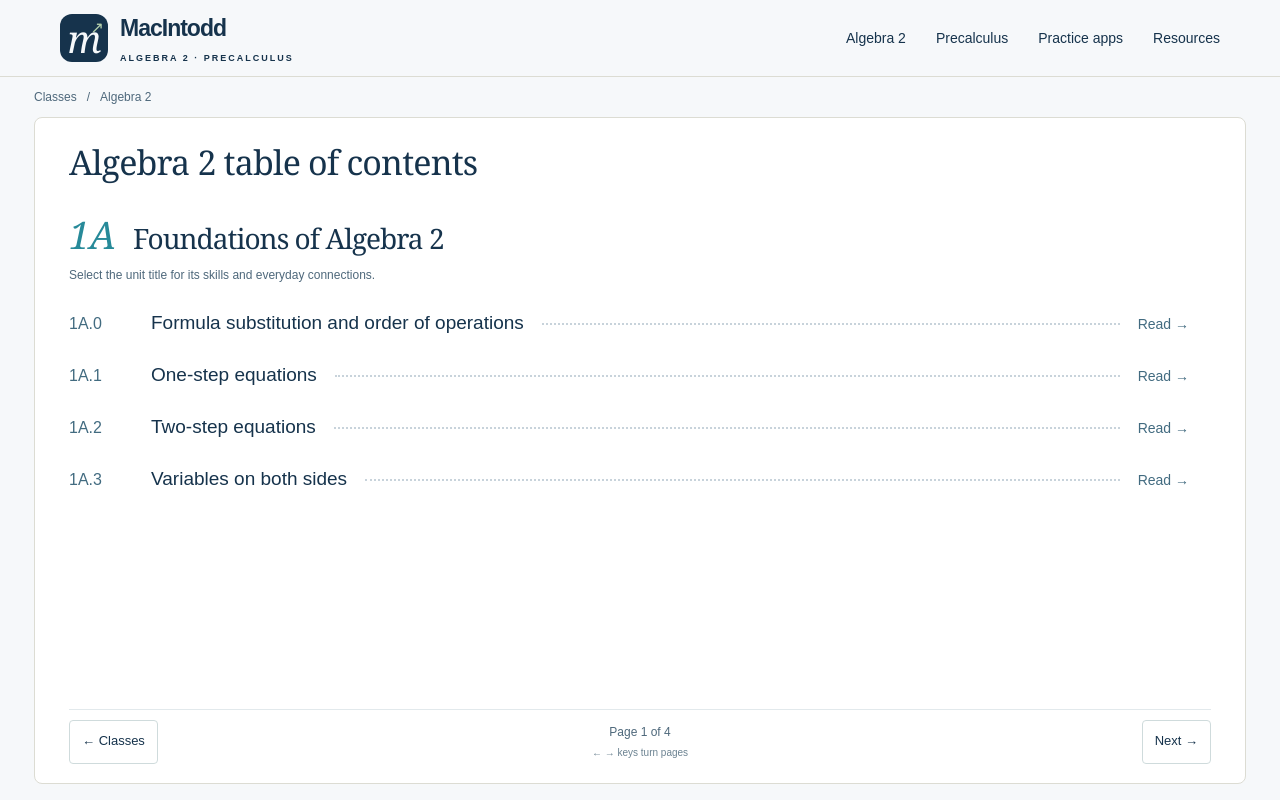
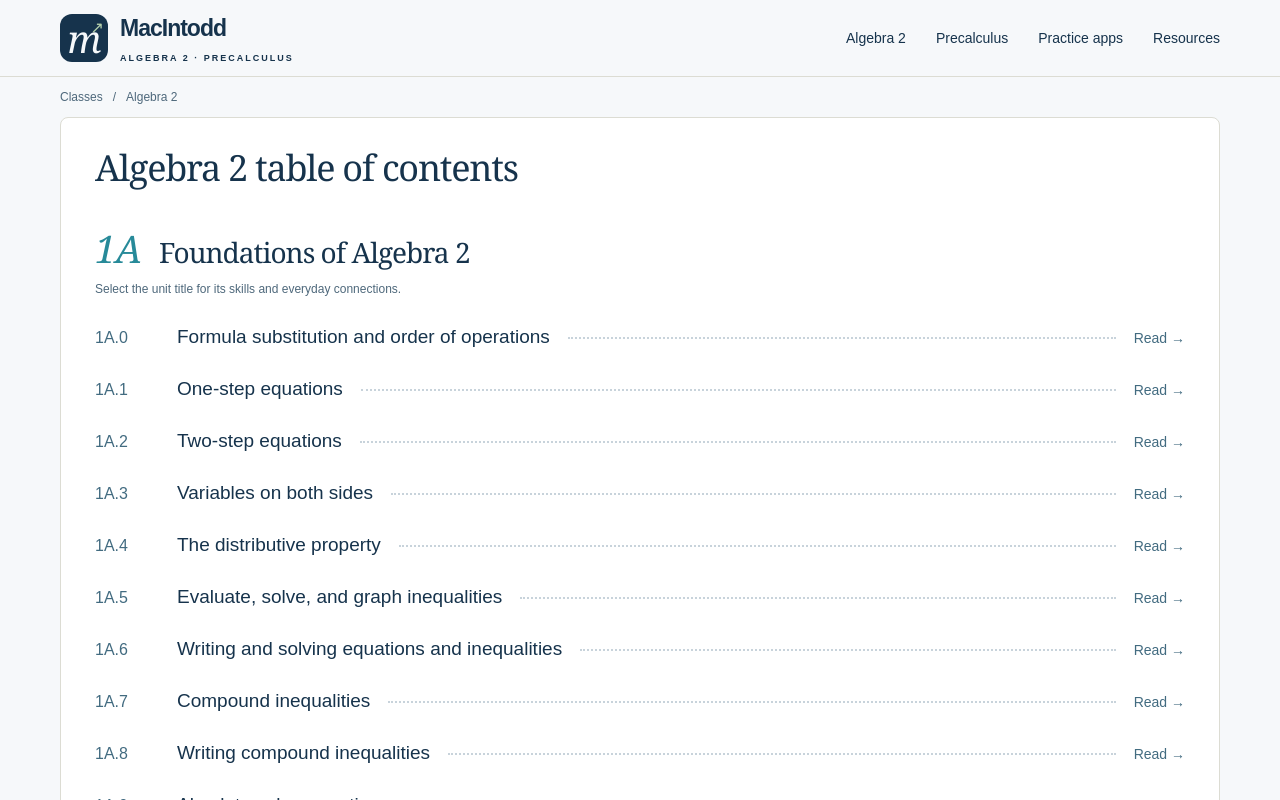
Before and after one commit to macintodd/macintodd-math-site, a Next.js app: page /courses/algebra-2 in a window 1280 px wide. Shown: the top 800 px of the page. Built offline with nearby package versions, Linux system fonts and the light colour scheme.

Commit message:
Show all Algebra 2 contents on one scrolling page

```diff
--- a/src/app/courses/[course]/page.tsx
+++ b/src/app/courses/[course]/page.tsx
@@ -15,6 +15,19 @@ export default async function CoursePage({ params }: { params: Promise<{ course:
   const course = courses.find(c => c.id === courseId)
   if (!course) notFound()
   const courseUnits = units.filter(unit => unit.course === courseId)
+  if (courseId === 'algebra-2') return <section className="course-index shell" aria-label={`${course.title} table of contents`}>
+    <nav className="book-breadcrumb" aria-label="Breadcrumb"><Link href="/">Classes</Link><span aria-hidden="true">/</span><span>{course.title}</span></nav>
+    <div className="course-index-content">
+      <header><h1>{course.title} table of contents</h1></header>
+      {courseUnits.map(unit => <section className="toc-unit" key={unit.slug}>
+        <h2><Link href={`/courses/${courseId}/units/${unit.slug}`}><span className="toc-unit-number">{unit.number}</span><span>{unit.title}</span></Link></h2>
+        <p className="toc-unit-hint">Select the unit title for its skills and everyday connections.</p>
+        <ol className="toc-lessons">{lessons.filter(lesson => lesson.course === courseId && lesson.unitSlug === unit.slug).map(lesson => <li key={lesson.slug}>
+          <Link href={`/courses/${courseId}/${lesson.slug}`}><span className="toc-lesson-number">{unit.number}.{lesson.number.match(/\d+/)?.[0]}</span><span className="toc-lesson-title">{lesson.title}</span><span className="toc-leader" aria-hidden="true" /><span className="toc-read">Read <span aria-hidden="true">→</span></span></Link>
+        </li>)}</ol>
+      </section>)}
+    </div>
+  </section>
   const pages: BookPage[] = []
   // Reserve space for the unit heading and page controls on landscape iPads.
   for (const unit of courseUnits) {
--- a/src/app/globals.css
+++ b/src/app/globals.css
@@ -168,3 +168,11 @@ body:has(.book-reader) .site-footer{display:none}
  .unit-lessons-mobile summary{cursor:pointer;min-height:44px;padding-block:12px;font-size:13px;color:var(--ink)}
  .unit-lessons-mobile ol{max-height:280px;overflow-y:auto}
 }
+
+/* Algebra 2 contents is a complete document, not a set of reader slides. */
+.course-index{margin-bottom:40px}
+.course-index-content{background:#fff;border:1px solid var(--line);border-radius:8px;padding:28px 34px}
+.course-index h1{font-size:clamp(26px,3vw,36px);line-height:1.2;margin:0 0 24px}
+.course-index .toc-unit{padding:16px 0 24px}
+.course-index .toc-unit+.toc-unit{border-top:1px solid var(--line);padding-top:28px}
+@media(max-width:740px){.course-index.shell{width:calc(100% - 24px)}.course-index-content{padding:22px 16px}.course-index .toc-unit h2 a{width:100%}}
```
Also changed, not shown: 1 other file (tests, documents, lock files or other folders).
